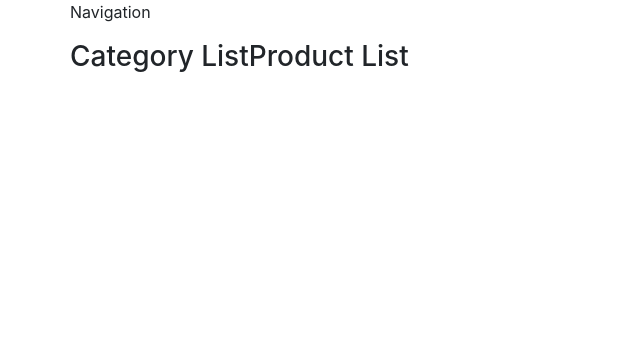
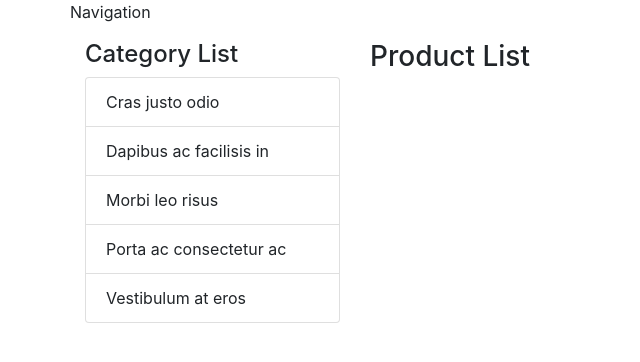
Before and after one commit to hasanaydins/react-reactstrap-intro, a React (Create React App) app: page / in a window 1280 px wide. Shown: the top 362 px of the page, without its empty margins (0-640 px from the left). Built offline with nearby package versions, Linux system fonts and the light colour scheme.

Commit message:
column row ve props

```diff
--- a/src/App.js
+++ b/src/App.js
@@ -2,8 +2,9 @@ import React from "react";
 import Navi from "./Navi";
 import CategoryList from "./CategoryList";
 import ProductList from "./ProductList";
-import { Container, Row } from "reactstrap";
+import { Container, Row, Col } from "reactstrap";
 function App() {
+  let productList = "Product List"; // 2.yol props icin
   return (
     <div>
       <Container>
@@ -12,8 +13,12 @@ function App() {
         </Row>
 
         <Row>
-          <CategoryList />
-          <ProductList />
+          <Col xs="3">
+            <CategoryList title="Category List" />
+          </Col>
+          <Col xs="9">
+            <ProductList title={productList} />
+          </Col>
         </Row>
       </Container>
     </div>
--- a/src/CategoryList.js
+++ b/src/CategoryList.js
@@ -1,10 +1,24 @@
-import React, {Component} from 'react';
+import React, { Component } from "react";
+import { ListGroup, ListGroupItem } from "reactstrap";
 
 class CategoryList extends Component {
+  /*   constructor(props) { zorunlu degil
+           super(props);
+           state:{}
+       }
+       */
+
   render() {
     return (
       <div>
-                <h3>Category List</h3>
+        <h4>{this.props.title}</h4>
+        <ListGroup>
+          <ListGroupItem>Cras justo odio</ListGroupItem>
+          <ListGroupItem>Dapibus ac facilisis in</ListGroupItem>
+          <ListGroupItem>Morbi leo risus</ListGroupItem>
+          <ListGroupItem>Porta ac consectetur ac</ListGroupItem>
+          <ListGroupItem>Vestibulum at eros</ListGroupItem>
+        </ListGroup>
       </div>
     );
   }
--- a/src/Navi.js
+++ b/src/Navi.js
@@ -1,4 +1,4 @@
-import React, {Component} from 'react';
+import React, { Component } from "react";
 
 class Navi extends Component {
   render() {
--- a/src/ProductList.js
+++ b/src/ProductList.js
@@ -1,13 +1,19 @@
-import React, {Component} from 'react';
+import React, { Component } from "react";
 
 class ProductList extends Component {
-    render() {
-        return (
-            <div>
-                <h3>Product List</h3>
-            </div>
-        );
+  /*   constructor(props) { zorunlu degil
+        super(props);
+        state:{}
     }
+    */
+
+  render() {
+    return (
+      <div>
+        <h3>{this.props.title}</h3>
+      </div>
+    );
+  }
 }
 
 export default ProductList;
--- a/src/index.js
+++ b/src/index.js
@@ -2,7 +2,7 @@ import React from "react";
 import ReactDOM from "react-dom";
 import App from "./App";
 import * as serviceWorker from "./serviceWorker";
-import 'bootstrap/dist/css/bootstrap.min.css'
+import "bootstrap/dist/css/bootstrap.min.css";
 
 ReactDOM.render(<App />, document.getElementById("root"));
 
```
Lines whose indentation alone changed are shown as unchanged.
